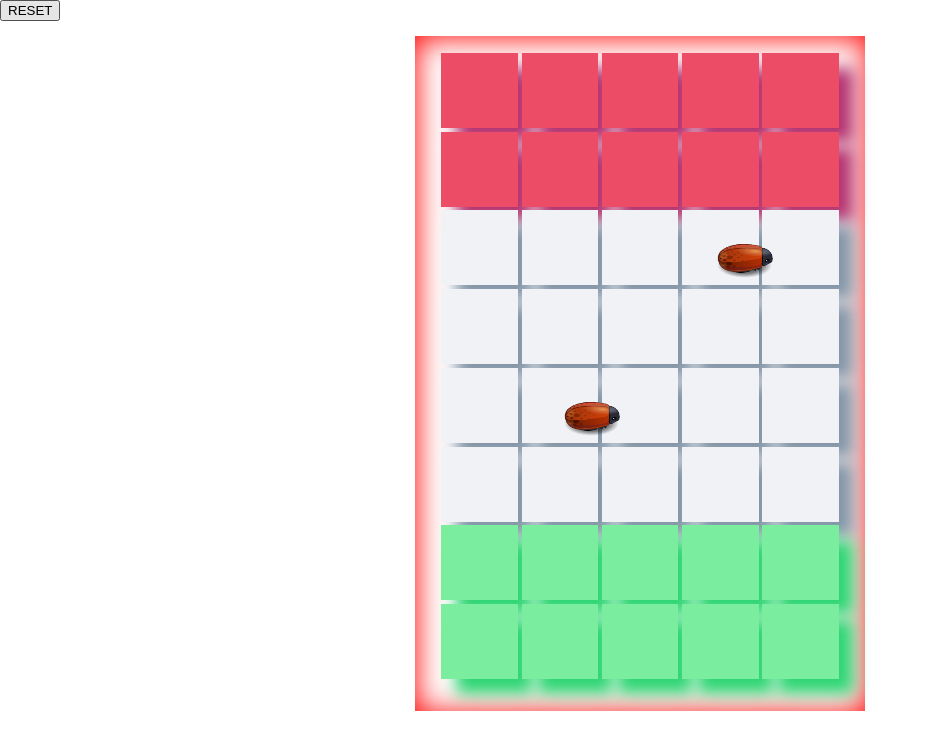
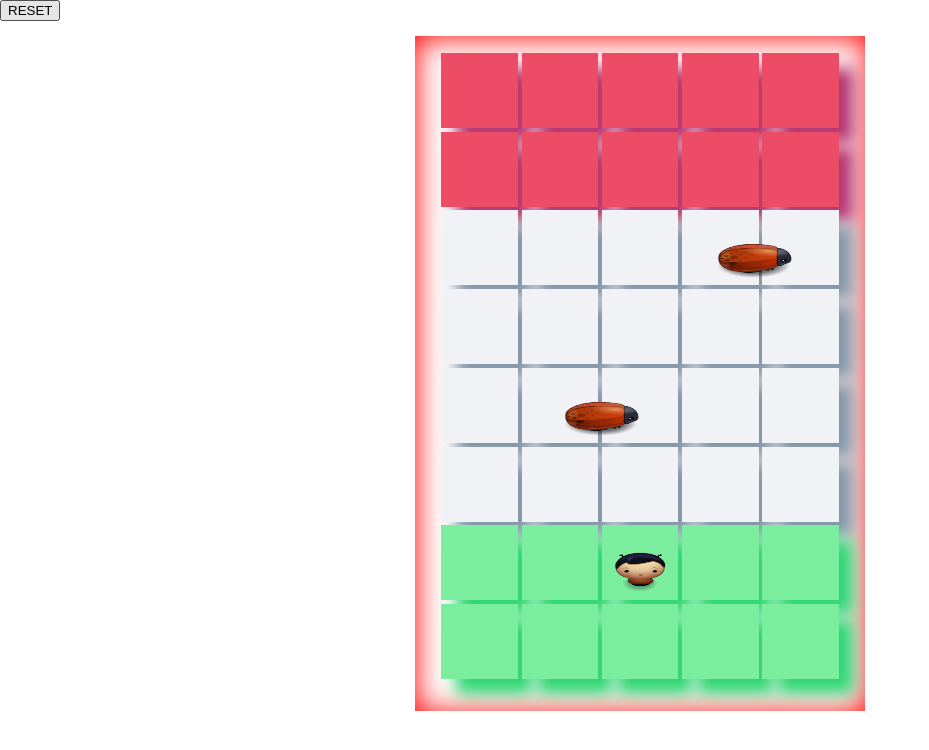
Before and after one commit to arangodavid/FroggerJSGame, a website: page index.html in a window 1280 px wide. Both pictures are taken after a click on the button "START GAME". Shown: the whole page, without its empty margins (0-929 px from the left). Drawn offline with Linux system fonts and the light colour scheme.

Commit message:
Initialized player class

```diff
--- a/js/app.js
+++ b/js/app.js
@@ -8,14 +8,15 @@
 (function() {
 	'use strict'
 	var gameOn = false,
-		landGrid = document.getElementById('stone-grid'),
 		stoneBarsHtmlCollection = document.getElementsByClassName('stone_bar'),
 		stoneBlocksHtmlCollection = document.getElementsByClassName('stone_block'),
+		landBarsHtmlCollection = document.getElementsByClassName('land_bar'),
 		stoneBarsArray = Array.prototype.slice.call(stoneBarsHtmlCollection),
 		stoneBlocksArray = Array.prototype.slice.call(stoneBlocksHtmlCollection),
+		landBarsArray = Array.prototype.slice.call(landBarsHtmlCollection),
+		stoneBarBounding = stoneBarsArray[0].getBoundingClientRect(),
 		startButton = document.getElementById('start'),
 		repeatObstacles;
-		var stoneBarBounding = stoneBarsArray[0].getBoundingClientRect();
 
 	var	Obstacle = function() {
 	    this.cover = 'images/bug.png';
@@ -67,32 +68,46 @@
 			el.parentNode.removeChild(el);
 		});
 	};
-	// function Player(name) {
+	function Player() {
+		this.cover = 'images/boy.png';
+	}
+	Player.prototype.addPlayer = function() {
+		console.log(landBarsArray);
+		var playerEl = document.createElement('img'),
+			playerStartLoc = landBarsArray[0].children[2];
+		playerEl.src = this.cover;
+		playerEl.className = 'player';
+		playerStartLoc.appendChild(playerEl);
+	}
+	Player.prototype.handleInput = function(direction) {
+		switch(direction) {
 
-	// }
+		}
+	}
 	function run() {
 		gameOn = !gameOn;
-		var initiator = new Obstacle(); //The obstacle that starts it all...
+		var initObstacle = new Obstacle(), //The obstacle that starts it all...
+			initPlayer = new Player();
 		if(gameOn) {
 			startButton.innerHTML = 'RESET';
 			repeatObstacles = setInterval(function() {
-				initiator.createElement();
+				initObstacle.createElement();
 			}, 1000);
+			initPlayer.addPlayer();
 		}else {
 			startButton.innerHTML = 'START GAME';
 			clearInterval(repeatObstacles);
 			reset();
 		};
 	};
-
+	document.addEventListener('keyup', function(e) {
+	    // var allowedKeys = {
+	    //     37: 'left',
+	    //     38: 'up',
+	    //     39: 'right',
+	    //     40: 'down'
+	    // };
+	    // player.handleInput(allowedKeys[e.keyCode]);
+	});
 	startButton.addEventListener('click', run);
-	// document.addEventListener('keyup', function(e) {
-	//     var allowedKeys = {
-	//         37: 'left',
-	//         38: 'up',
-	//         39: 'right',
-	//         40: 'down'
-	//     };
-	//     player.handleInput(allowedKeys[e.keyCode]);
-	// });
 })();
--- a/scss/style.scss
+++ b/scss/style.scss
@@ -16,7 +16,7 @@ body {
 	margin: 1rem auto;
 	box-shadow: inset .1rem .1rem 2rem red;
 	padding: 1rem 1rem 2rem 1rem;
-	// overflow: hidden;
+	overflow: hidden;
 	.bar,
 	.grid {
 		display: flex;
@@ -30,8 +30,8 @@ body {
 .land_block {
 	min-width: calc(100% / 5 - .5rem);
 	max-width: calc(100% / 5 - .5rem);
+	min-height: 5rem;
 	max-height: 5rem;
-	height: 5rem;
 	margin: .125rem;
 	position: relative;
 }
@@ -47,10 +47,11 @@ body {
 	box-shadow: 1rem 1rem 1rem #2ed573;
 	background: #7bed9f;
 }
-.obstacle {
+.obstacle,
+.player {
 	position: absolute;
 	height: 100%;
-	width: 75%;
+	width: 100%;
 	z-index: 1; //Bugs were moving under tiles
 }
 /*.water_img,
```
Also changed, not shown: css/style.css, images/boy.png (renamed from images/char-boy.png), js/app.min.js, 3 other files.
